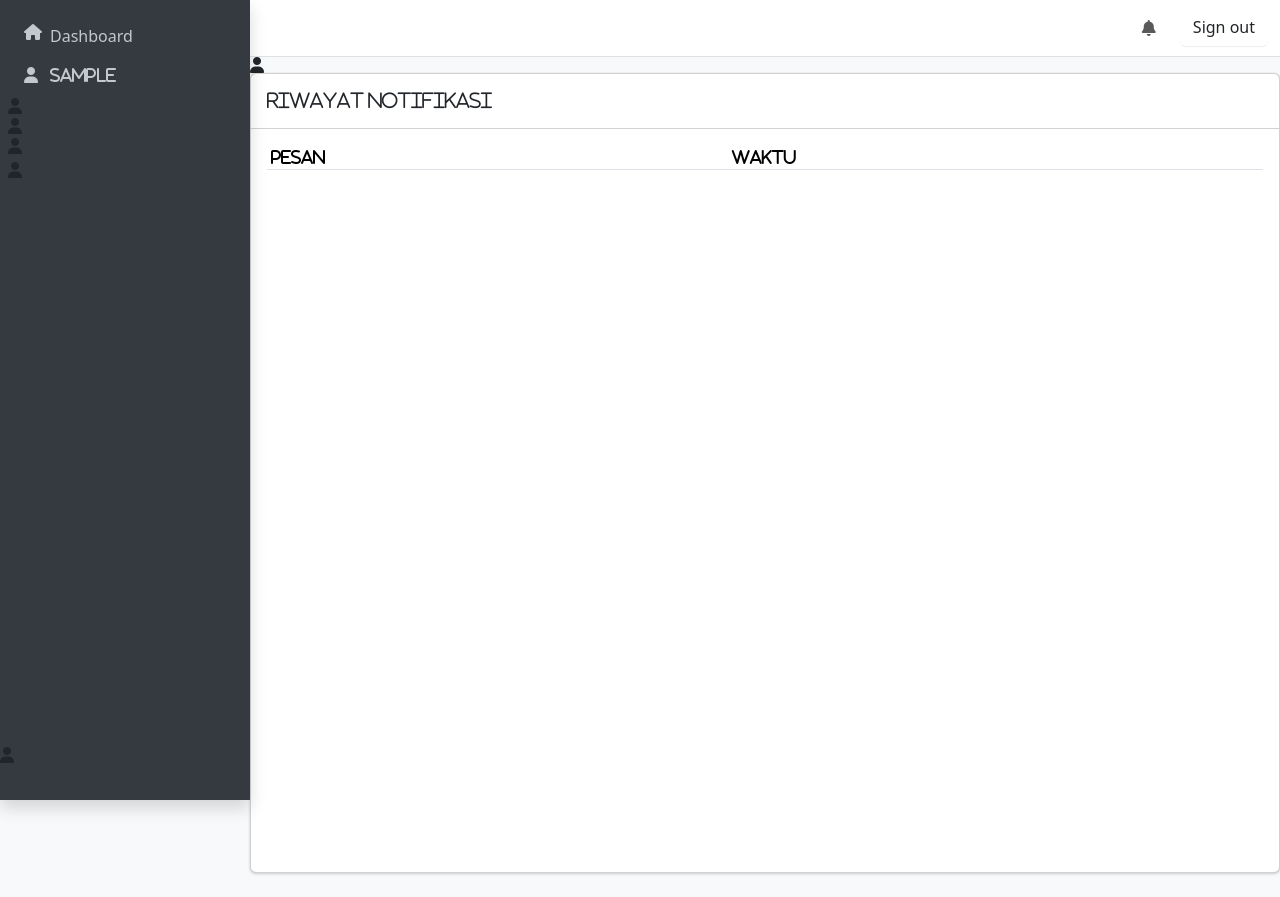
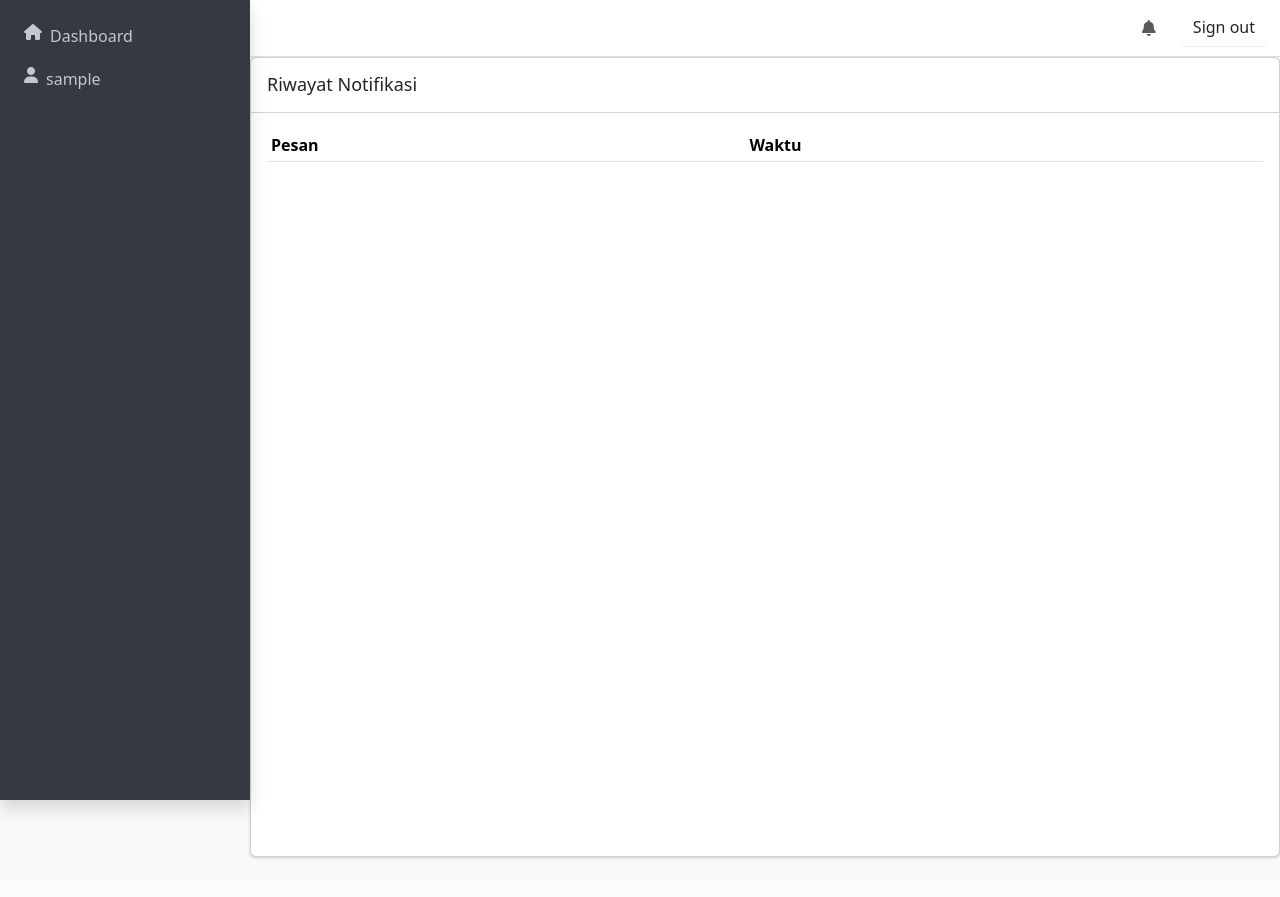
Before and after one commit to 1stind/minimarket_semesta, a Flask app: template templates/admin chat.html in a window 1280 px wide. After the commit the page ends 859 px from the top, so only its background shows below. Run offline with Flask 3, Linux system fonts and the light colour scheme; the template is opened without the code that fills it: most values are stand-ins (such as "Sample title", 1, 10 or a date in 2020); lists and menus that the app fills with data are empty; parts of the project's set-up code (start-up, migrations or seed data) failed here and were passed over; some libraries are stand-ins or nearby versions.

Commit message:
Update admin chat.html

```diff
--- a/templates/admin chat.html
+++ b/templates/admin chat.html
@@ -38,7 +38,8 @@
                         </li>
                         <li class="nav-item has-treeview" data-widget="treeview">
                             <a href="#" class="nav-link">
-                                <i class="fa-solid fa-user">
+                                <!-- <i class="nav-icon fas fa-envelope"></i> -->
+                                <i class="fa-solid fa-user"></i>
                                 <p>{{ username }}</p>
                             </a>
                         </li>
```
